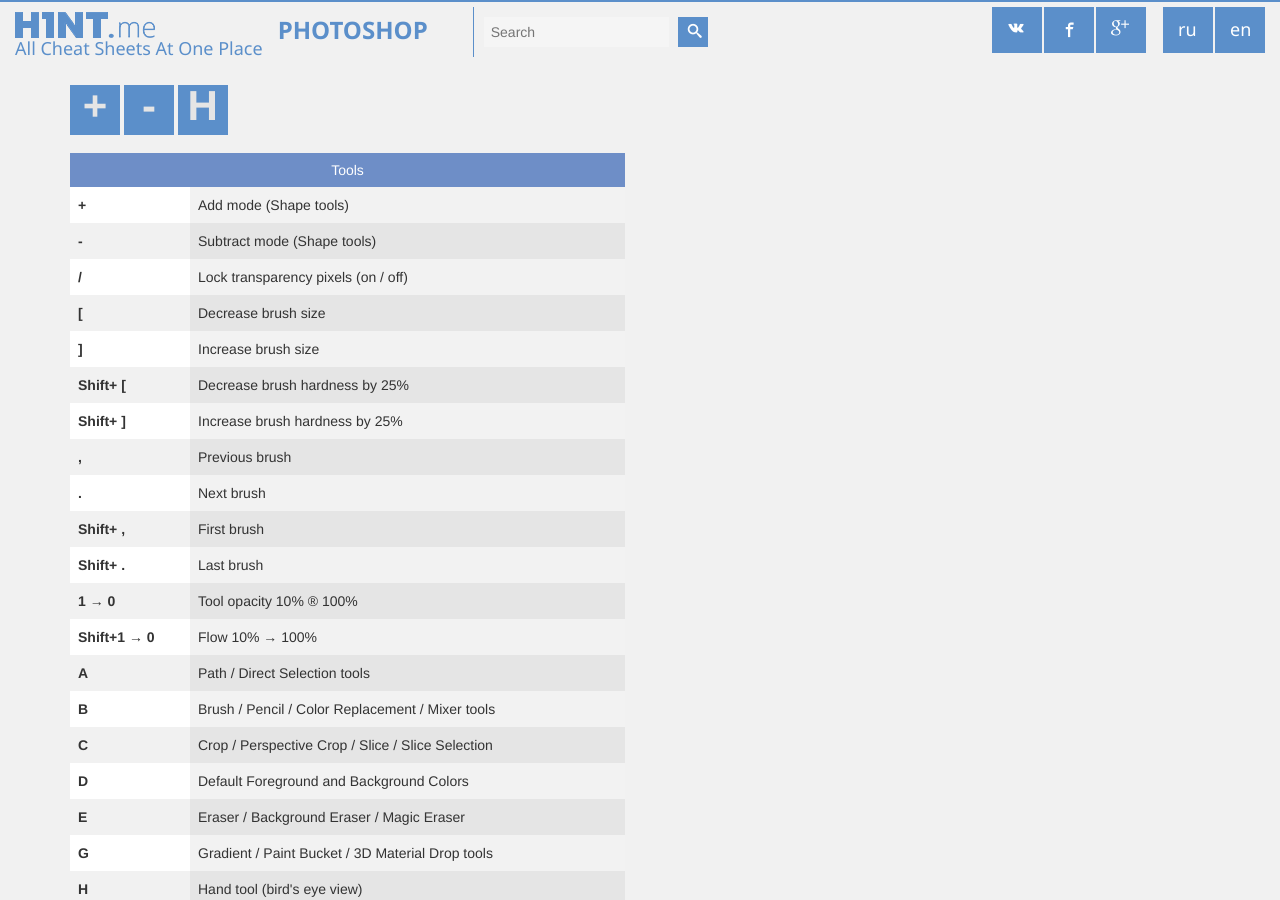
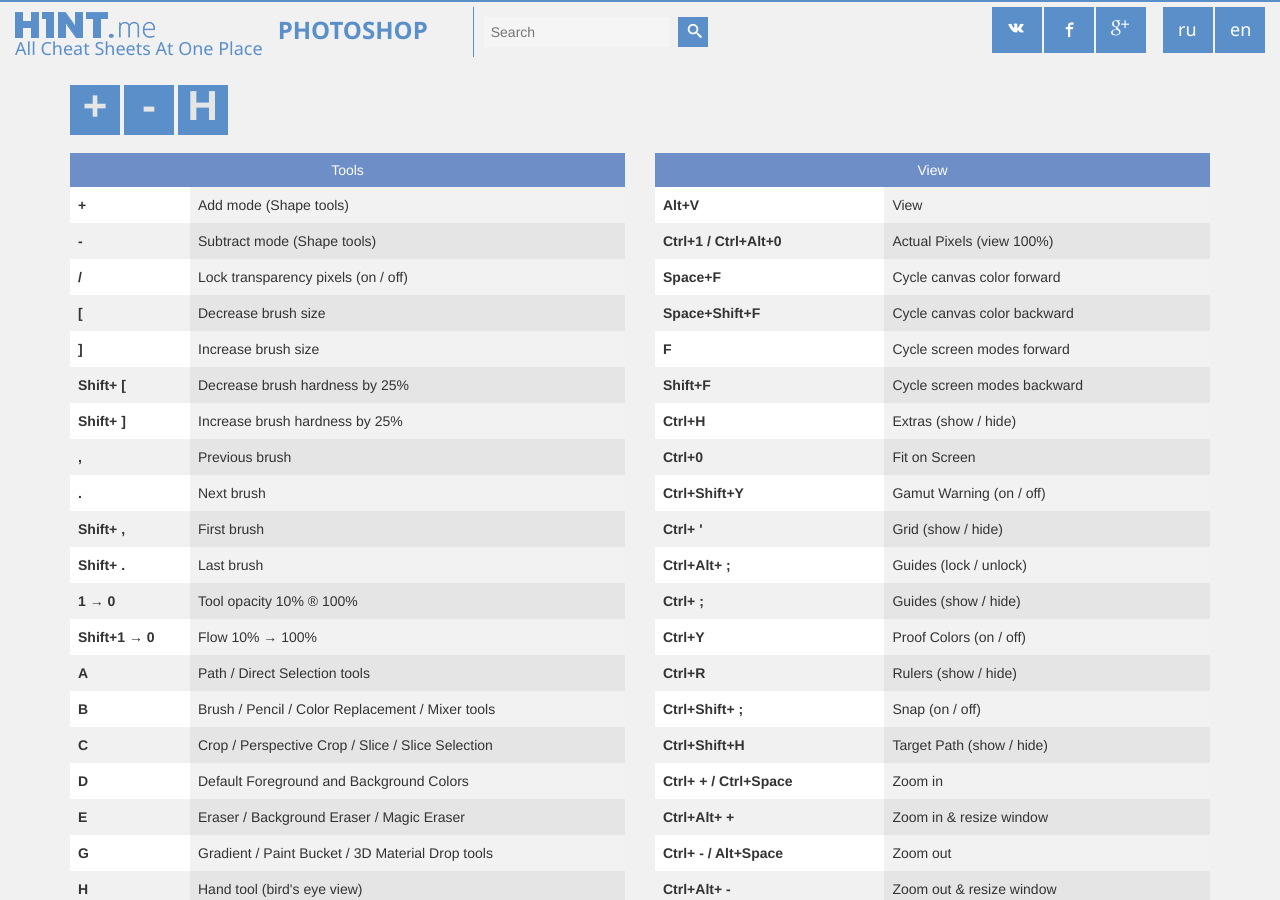
Before and after one commit to h1ntme/h1ntme.github.io, a Jekyll site: the page built from _posts/en/P/2015-01-31-photoshop.html, in a window 1280 px wide and 900 px high. Built offline with Jekyll 4.4.1, drawn with Linux system fonts in a browser that asks for light colours; nearby versions of some CDN libraries.

Commit message:
ps fix (finally!)

```diff
--- a/_posts/en/P/2015-01-31-photoshop.html
+++ b/_posts/en/P/2015-01-31-photoshop.html
@@ -997,6 +997,11 @@
 </table>
 </div>
 </div>
+
+		</div>
+
+<div class="col-md-6 col-sm-6">
+
 <div class="card">
   <div class="cardName">View</div><div class="description"><table class="table table-striped"><tr>
 <td class="term">Alt+V
@@ -2014,9 +2019,5 @@
 </div>
 
 		</div>
-
-<div class="col-md-6 col-sm-6">
-
-		</div>
 	        </div>
 			      </div>
```
